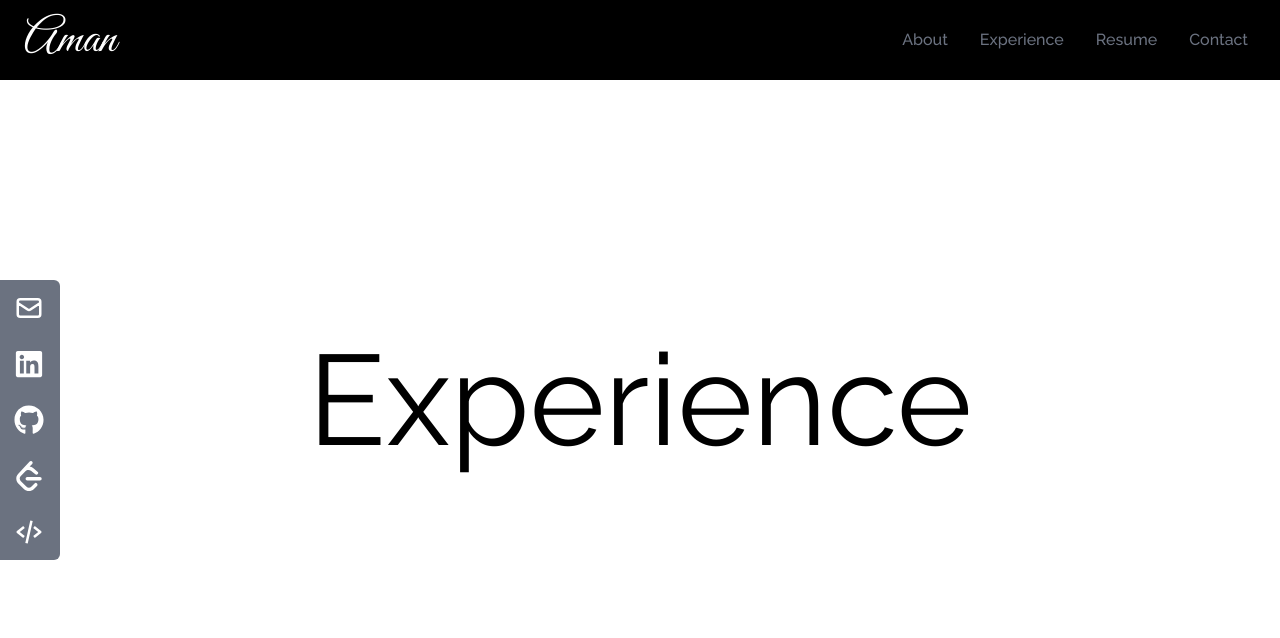
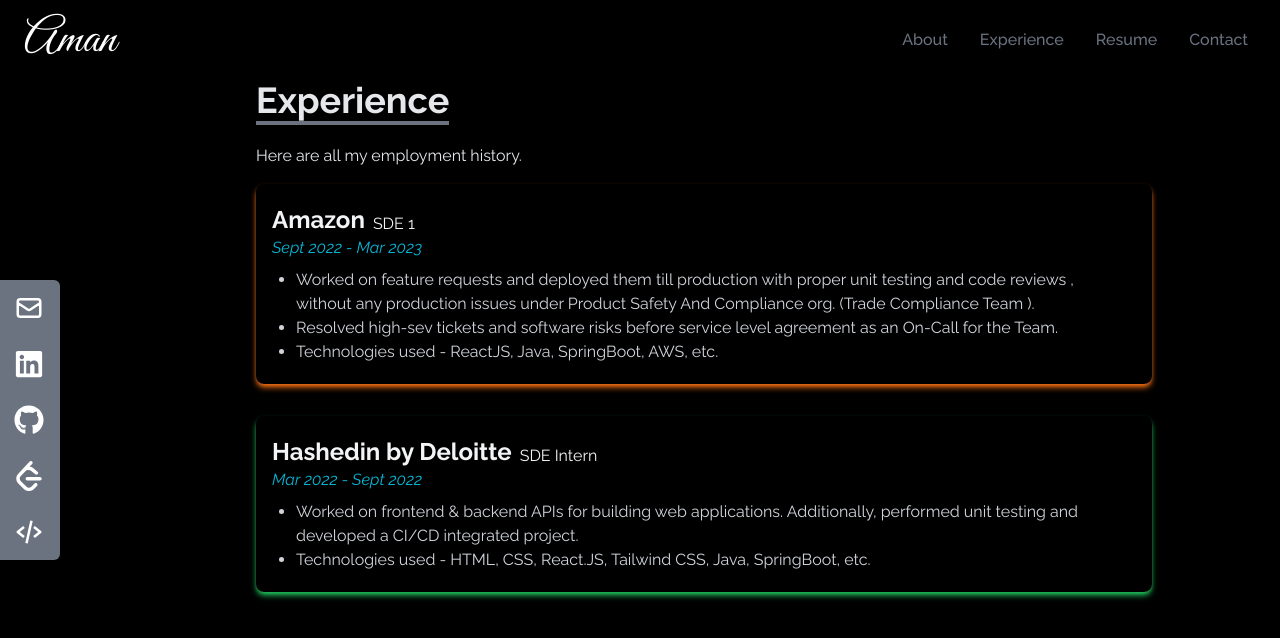
Before and after one commit to amananand019/portfolio, a React (Create React App) app: page /experience in a window 1280 px wide. Shown: the top 638 px of the page. Built offline with nearby package versions, Linux system fonts and the light colour scheme.

Commit message:
Experience Section Added

```diff
--- a/src/components/Contact.js
+++ b/src/components/Contact.js
@@ -5,7 +5,7 @@ import { SiLeetcode, SiCodechef } from "react-icons/si";
 import { BiCodeAlt } from "react-icons/bi";
 
 export const Contact = () => {
-  const techs = [
+  const profiles = [
     {
       id: 1,
       src: <HiOutlineMail size={50} className="h-10 sm:h-14 mx-auto " />,
@@ -79,7 +79,7 @@ export const Contact = () => {
         </div>
 
         <div className="w-full grid grid-cols-3 md:grid-cols-5 gap-4 sm:gap-8 text-center px-4 sm:px-2 md:px-0">
-          {techs.map(({ id, src, href, title, style }) => (
+          {profiles.map(({ id, src, href, title, style }) => (
             <a
               key={id}
               className={`shadow-md hover:scale-105 duration-500 py-2 rounded-lg ${style}`}
--- a/src/components/Experience.js
+++ b/src/components/Experience.js
@@ -1,10 +1,72 @@
 import React from "react";
 
 export const Experience = () => {
+  const companies = [
+    {
+      id: 1,
+      company: "Hashedin by Deloitte",
+      designation: "SDE Intern",
+      period: "Mar 2022 - Sept 2022",
+      desc: [
+        "Worked on frontend & backend APIs for building web applications. Additionally, performed unit testing and developed a CI/CD integrated project.",
+        "Technologies used - HTML, CSS, React.JS, Tailwind CSS, Java, SpringBoot, etc.",
+      ],
+      style: "shadow-green-500",
+      href: "https://hashedin.com/about-us/",
+    },
+    {
+      id: 2,
+      company: "Amazon",
+      designation: "SDE 1",
+      period: "Sept 2022 - Mar 2023",
+      desc: [
+        "Worked on feature requests and deployed them till production with proper unit testing and code reviews , without any production issues under Product Safety And Compliance org. (Trade Compliance Team ).",
+        "Resolved high-sev tickets and software risks before service level agreement as an On-Call for the Team.",
+        "Technologies used - ReactJS, Java, SpringBoot, AWS, etc.",
+      ],
+      style: "shadow-orange-500",
+      href: "https://www.aboutamazon.com/",
+    },
+  ];
   return (
-    <div className="w-screen h-screen">
-      <div className="w-screen h-full flex flex-col justify-center items-center mx-auto">
-        <h1 className="text-9xl">Experience</h1>
+    <div name="technologies" className="bg-black w-full h-fit md:min-h-screen">
+      <div className="max-w-screen-lg mx-auto py-20 flex flex-col justify-center h-full text-gray-200 md:ml-[20%] md:mr-[10%]">
+        <div className="ml-4 sm:ml-0">
+          <p className="text-4xl font-bold border-b-4 border-gray-500 inline">
+            Experience
+          </p>
+          <p className="pt-6">Here are all my employment history.</p>
+        </div>
+
+        <div className="w-full flex flex-col-reverse px-6 md:px-0 text-gray-100">
+          {companies.map(
+            ({ id, company, designation, period, desc, href, style }) => (
+              <a
+                key={id}
+                className={`shadow-md hover:scale-105 duration-500 py-3 my-4 rounded-lg ${style}`}
+                href={href}
+                target="_blank"
+                rel="noreferrer"
+              >
+                <div className="px-4 pt-2 flex items-end">
+                  <h1 className="text-2xl font-bold h-full">{company}</h1>
+                  <h1 className="mx-2">{designation}</h1>
+                </div>
+                <div className="px-4 italic text-cyan-500">
+                  <h2>{period}</h2>
+                </div>
+                <div className="pl-10 pr-5 py-2">
+                  <ul className="list-disc text-gray-300">
+                    {desc.map((item) => (
+                      <li>{item}</li>
+                    ))}
+                  </ul>
+                </div>
+                {/* <p className="mt-4 text-sm sm:text-base">{title}</p> */}
+              </a>
+            )
+          )}
+        </div>
       </div>
     </div>
   );
```
